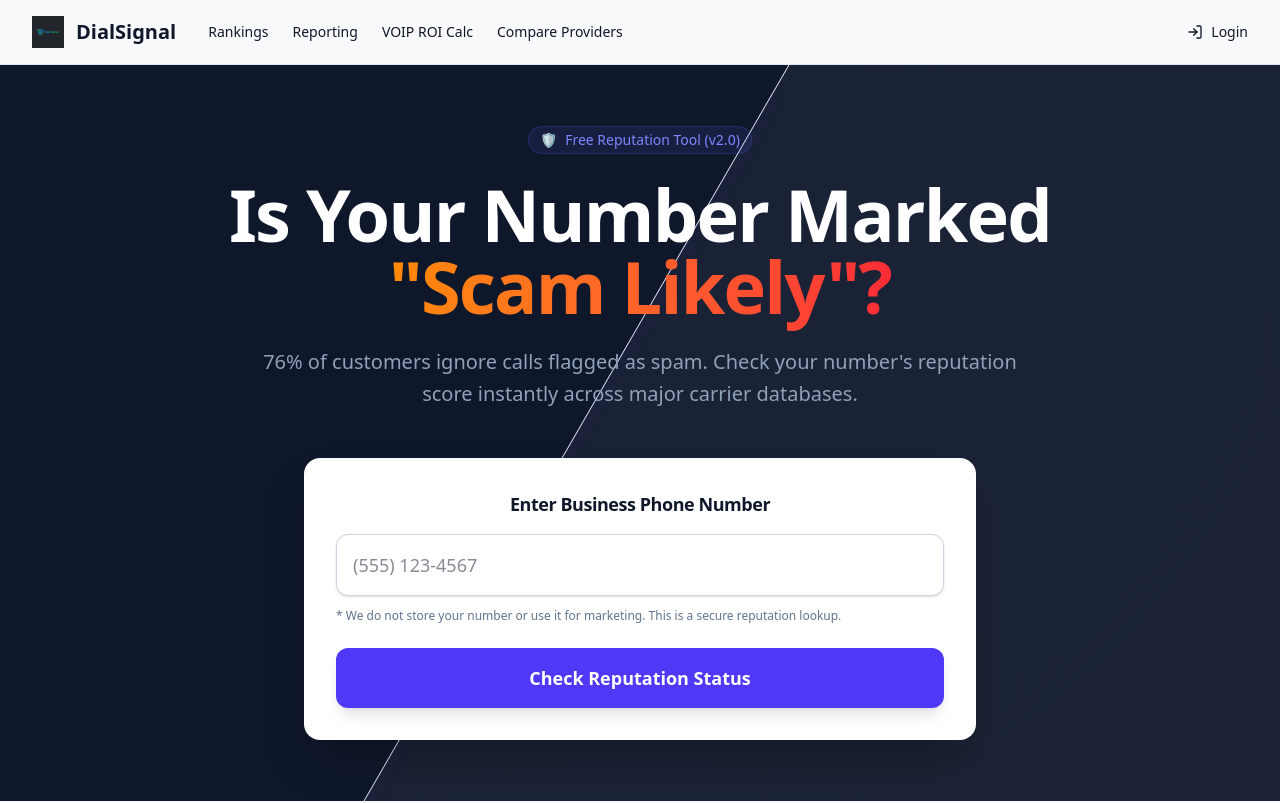
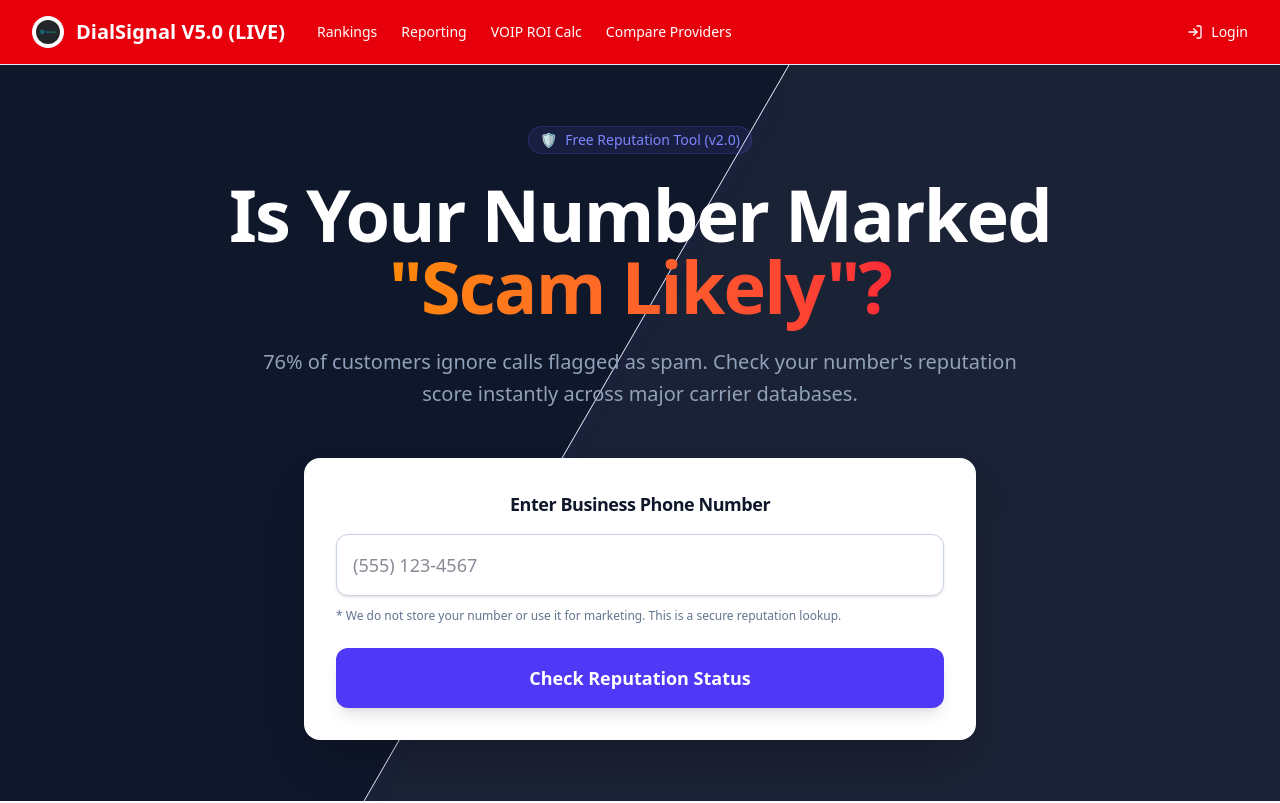
Before and after one commit to aiandassets/voip-directory, a Next.js app: page / in a window 1280 px wide. Shown: the top 803 px of the page. Built offline with nearby package versions, Linux system fonts and the light colour scheme; no server answers.

Commit message:
fix: nuclear option to confirm deployment visual

```diff
--- a/src/components/Navbar.tsx
+++ b/src/components/Navbar.tsx
@@ -31,13 +31,13 @@ export function Navbar() {
     }
 
     return (
-        <nav className="border-b bg-background/95 backdrop-blur supports-[backdrop-filter]:bg-background/60">
+        <nav className="border-b bg-red-600 text-white">
             <div className="mx-auto max-w-7xl px-4 sm:px-6 lg:px-8">
                 <div className="flex h-16 justify-between items-center">
                     <div className="flex items-center gap-8">
                         <Link href="/" className="flex items-center gap-3">
-                            <img src="/logo.png" alt="DialSignal Logo" className="h-8 w-8" />
-                            <span className="font-bold text-xl text-slate-900 dark:text-white">DialSignal</span>
+                            <img src="/logo.png" alt="DialSignal Logo" className="h-8 w-8 bg-white rounded-full p-1" />
+                            <span className="font-bold text-xl text-white">DialSignal V5.0 (LIVE)</span>
                         </Link>
                         <div className="hidden md:flex gap-6 text-sm font-medium">
                             <Link href="/rankings" className="hover:text-primary transition-colors">Rankings</Link>
```
